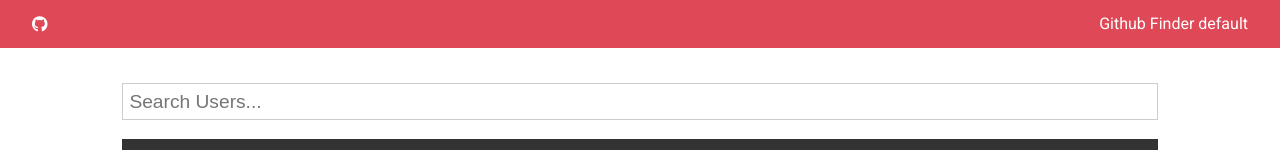
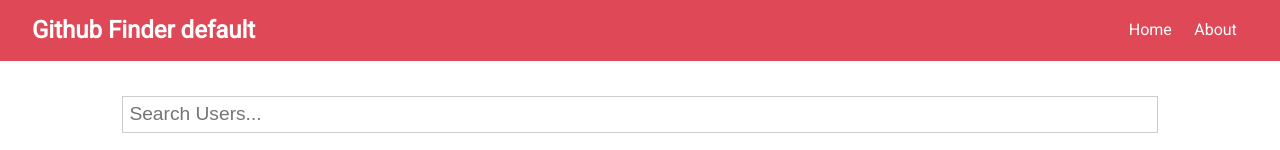
Before and after one commit to wgolanka/react-course-github-finder, a React (Create React App) app: page / in a window 1280 px wide. Shown: the top 150 px of the page. Built offline with nearby package versions, Linux system fonts and the light colour scheme; no server answers.

Commit message:
Add link to about page in Navbar.js

```diff
--- a/src/components/layout/Navbar.js
+++ b/src/components/layout/Navbar.js
@@ -1,14 +1,23 @@
 import React from 'react';
 import PropTypes from 'prop-types';
+import {Link} from 'react-router-dom'
 
-const Navbar = (props) => {
-
+const Navbar = ({icon, title}) => {
     return (
         <nav className="navbar bg-primary">
-            <i className={props.iconClass}/> {props.title}
+           <h1>
+               <i className={icon}/> {title}
+           </h1>
+            <ul>
+                <li>
+                    <Link to={'/'}>Home</Link>
+                </li>
+                <li>
+                    <Link to={'/about'}>About</Link>
+                </li>
+            </ul>
         </nav>
     );
-
 };
 
 Navbar.defaultProps = {
```
